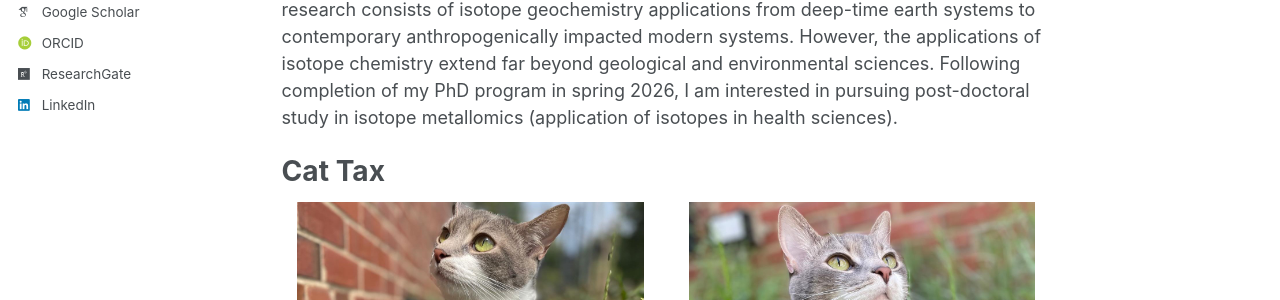
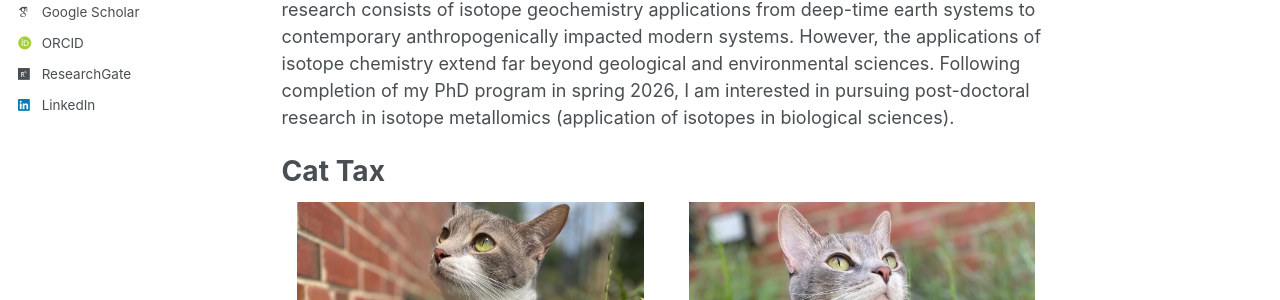
Before and after one commit to robert-c-hill/robert-c-hill.github.io, a Jekyll site: the page built from _pages/about.md, in a window 1280 px wide and 1368 px high. Shown: the part 479-779 px from the top of the window. Built offline with Jekyll 4.4.1, drawn with Linux system fonts in a browser that asks for light colours; some web fonts are replaced; some of the changed text lies outside the part shown.

Commit message:
Update about.md

```diff
--- a/_pages/about.md
+++ b/_pages/about.md
@@ -13,7 +13,7 @@ Welcome! I am a PhD Candidate in Earth and Climate Sciences at Duke University.
 
 Looking Forward
 ======
-I am interested in the many applications of isotope geochemistry. My existing body of research consists of isotope geochemistry applications from deep-time earth systems to contemporary anthropogenically impacted modern systems. However, the applications of isotope chemistry extend far beyond geological and environmental sciences. Following completion of my PhD program in spring 2026, I am interested in pursuing post-doctoral study in isotope metallomics (application of isotopes in health sciences).
+I am interested in the many applications of isotope geochemistry. My existing body of research consists of isotope geochemistry applications from deep-time earth systems to contemporary anthropogenically impacted modern systems. However, the applications of isotope chemistry extend far beyond geological and environmental sciences. Following completion of my PhD program in spring 2026, I am interested in pursuing post-doctoral research in isotope metallomics (application of isotopes in biological sciences).
 
 Cat Tax
 =======
```
